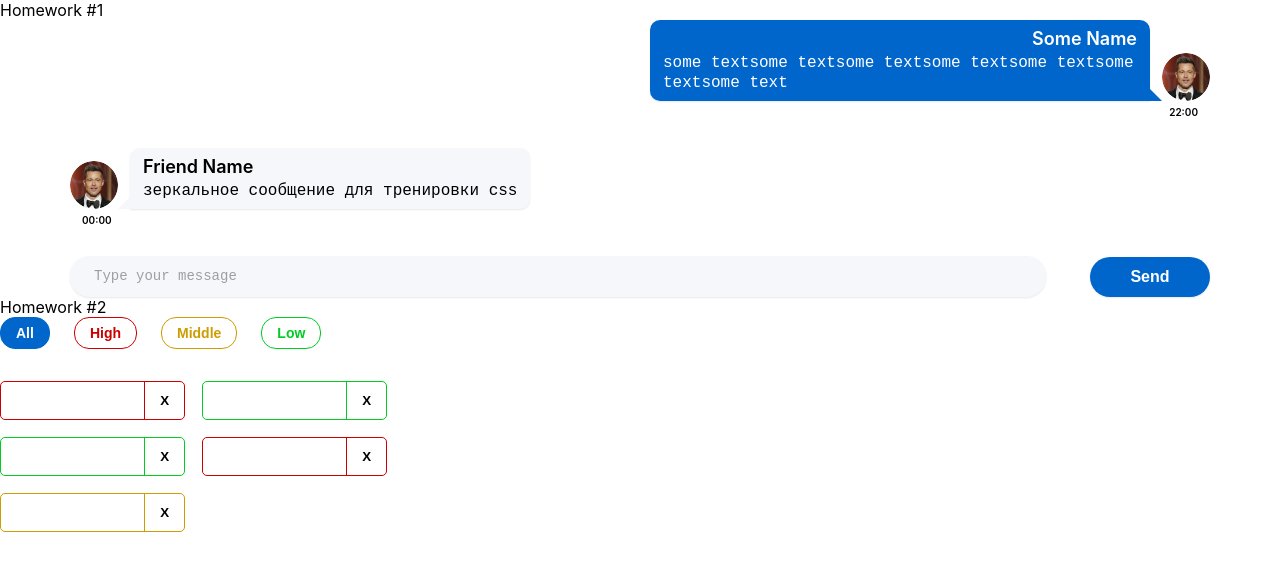
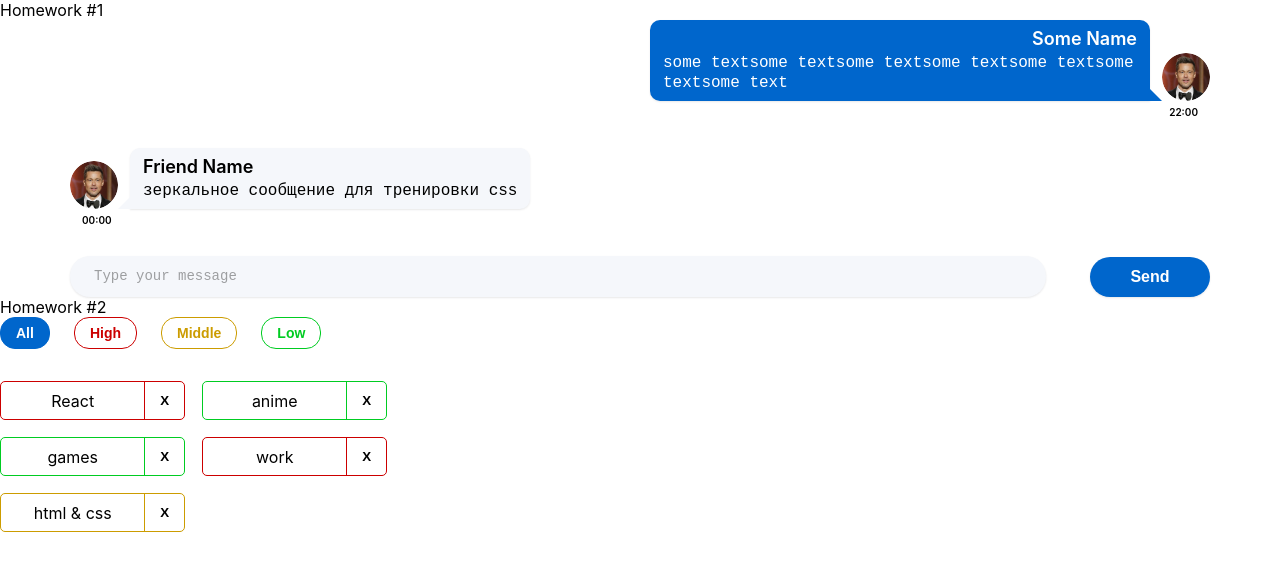
Before and after one commit to BaykovAleksandr/hw-sprint2, a React (Create React App) app: page / in a window 1280 px wide. Shown: the top 570 px of the page. Built offline with nearby package versions, Linux system fonts and the light colour scheme.

Commit message:
add displaying of affairs

```diff
--- a/src/s2-homeworks/hw02/affairs/affair/Affair.tsx
+++ b/src/s2-homeworks/hw02/affairs/affair/Affair.tsx
@@ -22,8 +22,8 @@ function Affair(props: AffairPropsType) {
     return (
       <div id={"hw2-affair-" + props.affair._id} className={affairClass}>
         <div id={"hw2-name-" + props.affair._id} className={nameClass}>
-          {/*создаёт студент*/}
-
+          {props.affair.name}
+            {}
           {/**/}
         </div>
         <div id={"hw2-priority-" + props.affair._id} hidden>
```
